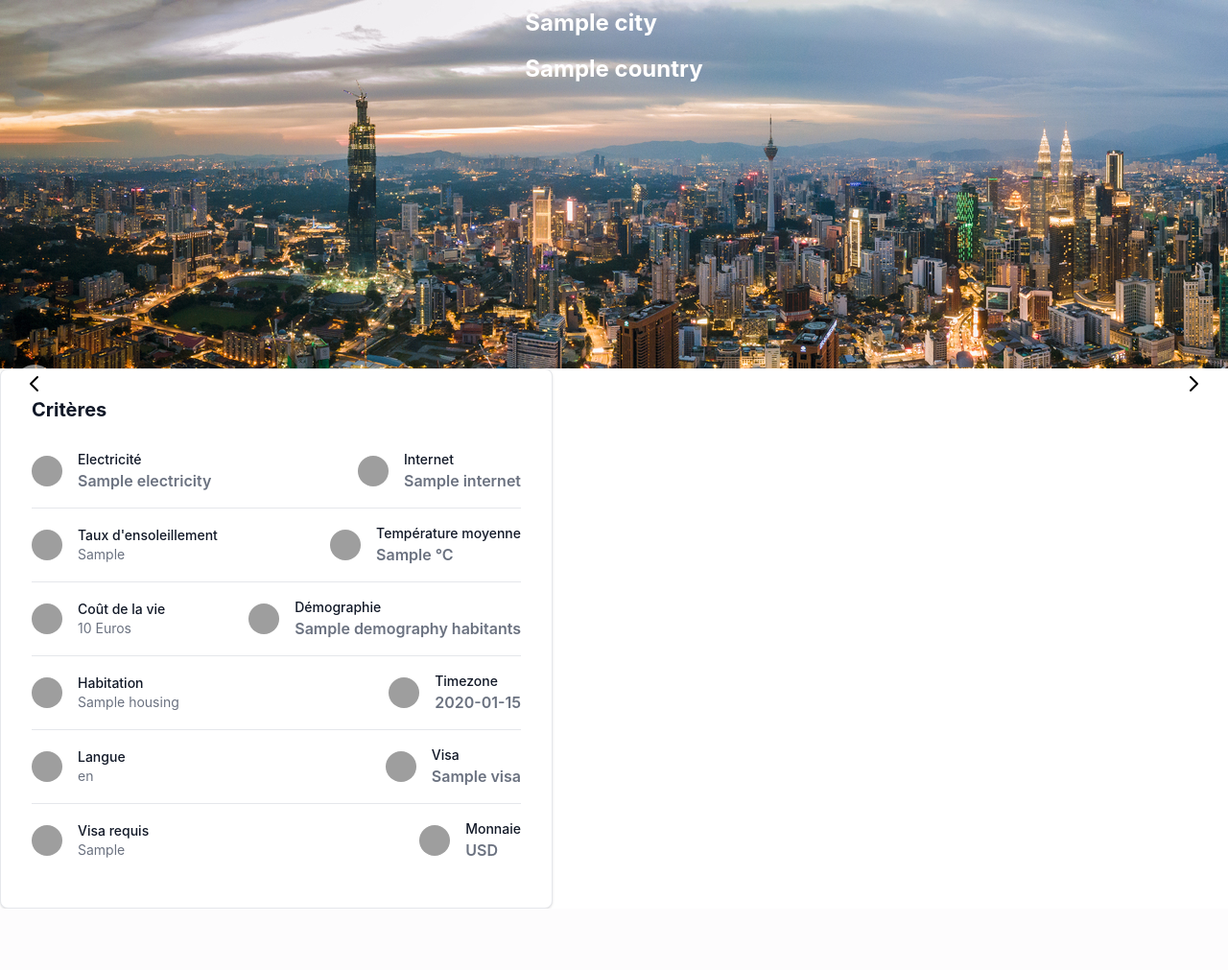
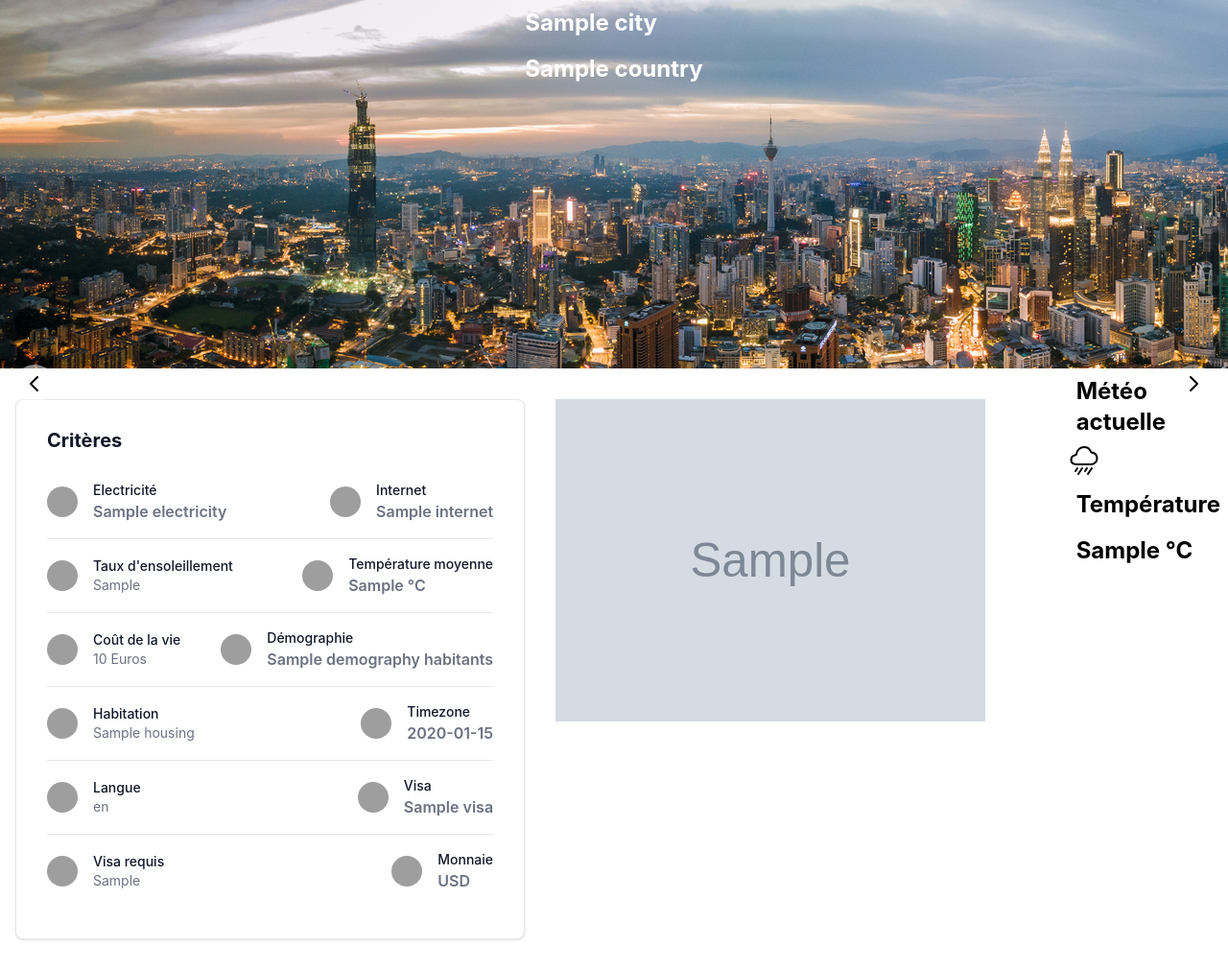
Before and after one commit to AudreyTesson/New-O-rizon-clone, a Symfony app: template templates/front/cities/show.html.twig in a window 1280 px wide. Shown: the whole page at 96% size. Before the commit the page ends 947 px from the top, so only its background shows below. Run offline with Twig, Linux system fonts and the light colour scheme; the template is opened without the code that fills it: most values are stand-ins (such as "Sample title", 1, 10 or a date in 2020); grey boxes marked "Sample" are stand-in pictures; some libraries are stand-ins or nearby versions; some web fonts are replaced; grey boxes are pictures that could not be loaded.

Commit message:
city page templating layout, weather integration (to modify)

```diff
--- a/templates/front/cities/show.html.twig
+++ b/templates/front/cities/show.html.twig
@@ -5,9 +5,6 @@
 {% block body %}
 
 <link href="https://cdnjs.cloudflare.com/ajax/libs/flowbite/1.6.5/flowbite.min.css" rel="stylesheet" />
-
-    {# <div class="relative w-[500px]"> #}
-    {# <div class="relative w-full flex"> #}
 
 <div class="w-full h-96" style="background-image:url('{{ asset('images/city2.jpg') }}')">
     <div class="w-auto flex justify-center items-center backdrop-brightness-50">
@@ -17,15 +14,12 @@
             <h2 class="p-2 text-2xl font-bold w-fit">
                 {{ city.country.name}}</h2>
         </span>
-        {# <h1 class="text-xl text-white font-bold">
-            {{ city.name }}</h1>
-        <h2 class="mt-2 text-l text-white">
-            {{ city.country.name}}</h2> #}
     </div>
 </div>
 
+<div class = "container w-full flex flex-row">
     {# Card Criteria #}
-<div class="w-full max-w-xl p-4 bg-white border border-gray-200 rounded-lg shadow sm:p-8 dark:bg-gray-800 dark:border-gray-700">
+    <div class="w-1/2 my-8 mx-4 p-4 bg-white border border-gray-200 rounded-lg shadow sm:p-8 dark:bg-gray-800 dark:border-gray-700">
         <div class="flex items-center justify-between mb-4">
             <h5 class="text-xl font-bold leading-none text-gray-900 dark:text-white">Critères</h5>
 
@@ -200,18 +194,33 @@
                         </div>
                     </div>
                 </li>
-                </div>
-            </div>
             </ul>
         </div>
     </div>
 
     {# google maps integration #}
+    <div class="w-1/2 my-8 mx-4 h-auto">
+        <img src="{{city.image}}" class="w-full max-w-md">
+    </div>
 
     {# api weather integration #}
+    <div class = "">
+        <h2 class="p-2 text-2xl font-bold w-fit">Météo actuelle</h2>
+        <ion-icon name="rainy-outline" size="large"></ion-icon>
+        <h2 class="p-2 text-2xl font-bold w-fit">Température</h2>
+        <h2 class="p-2 text-2xl font-bold w-fit">
+            {{ city.temperatureAverage }} °C
+        </h2>
+    </div>
+
+</div>
 
 {# Slide partial with partial slide buttons #}
 {% include 'partials/_slide_buttons.html.twig' %}
 
+{# slider script #}
 <script src="https://cdnjs.cloudflare.com/ajax/libs/flowbite/1.6.5/flowbite.min.js"></script>
+{# icons scripts #}
+<script type="module" src="https://unpkg.com/ionicons@7.1.0/dist/ionicons/ionicons.esm.js"></script>
+<script nomodule src="https://unpkg.com/ionicons@7.1.0/dist/ionicons/ionicons.js"></script>
 {% endblock %}
--- a/templates/front/main/index.html.twig
+++ b/templates/front/main/index.html.twig
@@ -39,6 +39,4 @@
 
 </div>
 
-
-
 {% endblock %}
--- a/templates/partials/_slide.html.twig
+++ b/templates/partials/_slide.html.twig
@@ -3,8 +3,6 @@
 
 {% set isCities = (app.request.attributes.get("_route") ends with "default")%}
 {% set isCity = (app.request.attributes.get("_route") ends with "cities_detail")%}
-
-
 
 {% if isCities %}
 
@@ -31,28 +29,27 @@
 
     {# Desktop version with carousel#}
 
-    {# data-carousel="slide" for slider #}
-    {# class="relative w-1/2" for 50% #}
-    <div id="default-carousel" class="relative w-full" data-carousel="slide">
+    {# data-carousel="slide" for slider / "static" #}
+    <div id="default-carousel" class="relative w-1/2 mx-auto" data-carousel="slide">
         <!-- Carousel wrapper -->
         <div class="relative h-full overflow-hidden rounded-lg md:h-96">
 
         <div class="hidden duration-700 ease-in-out" data-carousel-item>
             <img
                 src="{{city.image}}"
-                class="absolute block w-1/2 -translate-x-1/2 -translate-y-1/2 top-1/2 left-1/2"
+                class="absolute block w-full -translate-x-1/2 -translate-y-1/2 top-1/2 left-1/2"
                 alt="Photo d'une ville au hasard">
         </div>
         <div class="hidden duration-700 ease-in-out" data-carousel-item>
             <img
                 src="{{city.image}}"
-                class="absolute block w-1/2 -translate-x-1/2 -translate-y-1/2 top-1/2 left-1/2"
+                class="absolute block w-full -translate-x-1/2 -translate-y-1/2 top-1/2 left-1/2"
                 alt="Photo d'une ville au hasard">
         </div>
         <div class="hidden duration-700 ease-in-out" data-carousel-item>
             <img
                 src="{{city.image}}"
-                class="absolute block w-1/2 -translate-x-1/2 -translate-y-1/2 top-1/2 left-1/2"
+                class="absolute block w-full -translate-x-1/2 -translate-y-1/2 top-1/2 left-1/2"
                 alt="Photo d'une ville au hasard">
         </div>
     </div>
```
Lines whose indentation alone changed are shown as unchanged.
